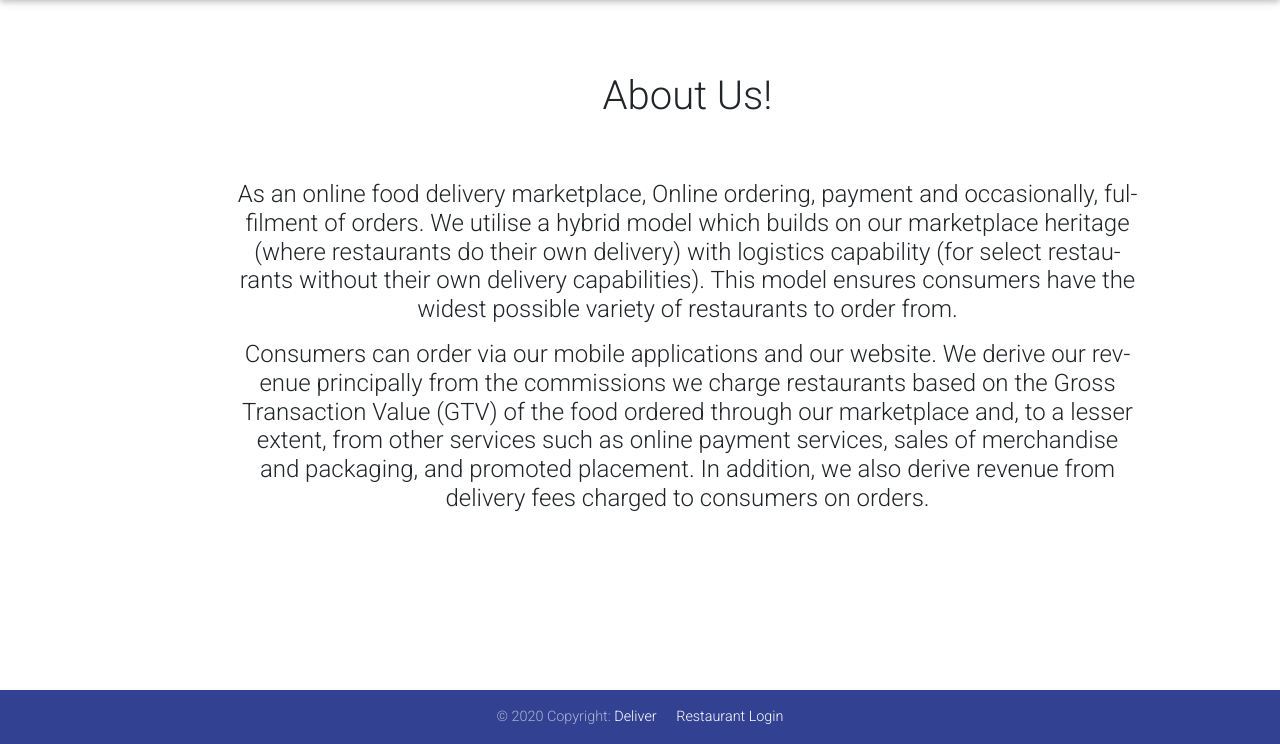
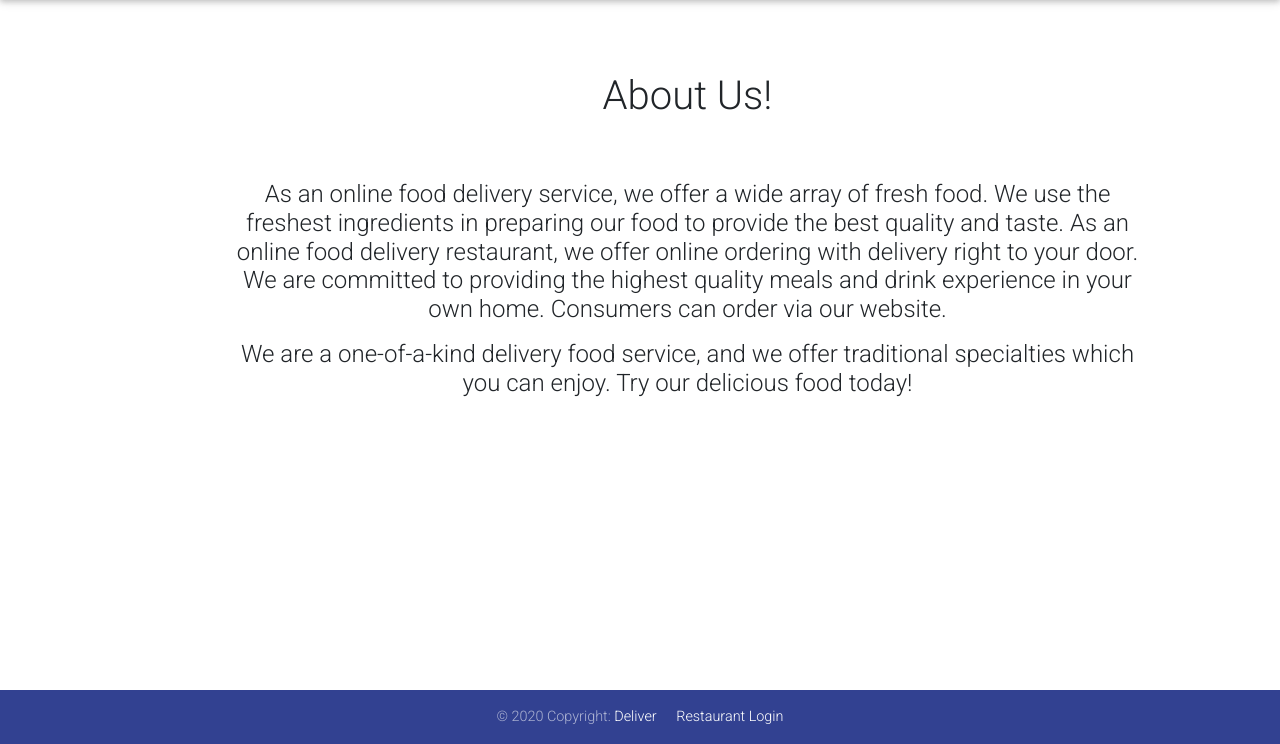
Before and after one commit to Code-Institute-Submissions/Ion71229-Milestone-4_JulyResub, a Django app: page /about/ in a window 1280 px wide. Shown: the part 56-800 px from the top of the page. Run offline with Django 3.2, Linux system fonts and the light colour scheme; some libraries are stand-ins or nearby versions.

Commit message:
change text in about page

```diff
--- a/customer/templates/customer/about.html
+++ b/customer/templates/customer/about.html
@@ -9,8 +9,13 @@
     </div>
     <div class="row justify-content-center mt-1">
         <div class="col-md-10 col-sm-12 offset-md-1 p-4 text-center">
-            <h4><p>As an online food deliv­ery mar­ket­place, Online order­ing, pay­ment and occa­sion­al­ly, ful­fil­ment of orders. We utilise a hybrid mod­el which builds on our mar­ket­place her­itage (where restau­rants do their own deliv­ery) with logis­tics capa­bil­i­ty (for select restau­rants with­out their own deliv­ery capa­bil­i­ties). This mod­el ensures con­sumers have the widest pos­si­ble vari­ety of restau­rants to order from.</p></h4>
-            <h4><p>Con­sumers can order via our mobile appli­ca­tions and our web­site. We derive our rev­enue prin­ci­pal­ly from the com­mis­sions we charge restau­rants based on the Gross Trans­ac­tion Val­ue (GTV) of the food ordered through our mar­ket­place and, to a less­er extent, from oth­er ser­vices such as online pay­ment ser­vices, sales of mer­chan­dise and pack­ag­ing, and pro­mot­ed place­ment. In addi­tion, we also derive rev­enue from deliv­ery fees charged to con­sumers on orders.</p></h4>
+            <h4><p>As an online food delivery service, we offer a wide array of fresh food.
+                 We use the freshest ingredients in preparing our food to provide the best quality and taste.
+                 As an online food deliv­ery restaurant, we offer online order­ing with delivery right to your door.
+                  We are committed to providing the highest quality meals and drink experience in your own home.
+                  Con­sumers can order via our web­site. </p></h4>
+            <h4><p>We are a one-of-a-kind delivery food service,
+                 and we offer traditional specialties which you can enjoy. Try our delicious food today! </p></h4>
         </div>
     </div>
 </div>
```
Also changed, not shown: requirements.txt (added, +12 -0 lines).
